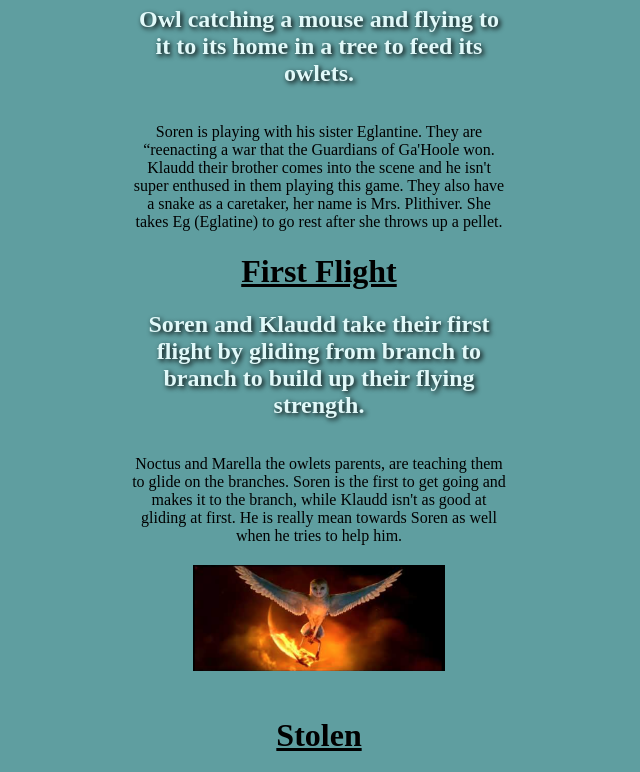
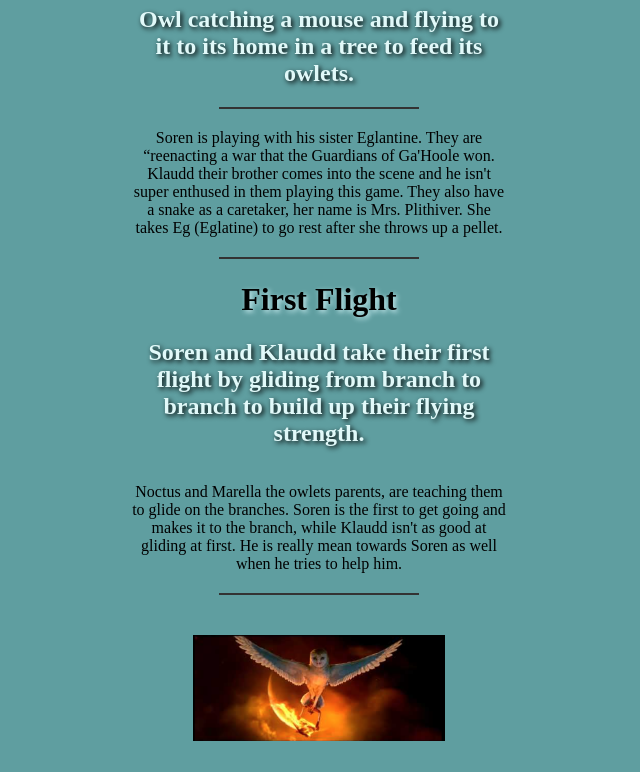
Before and after one commit to NarcolepticNobody/WebDesign, a plain HTML site: page Assignment1/index.html in a window 1280 px wide. Shown: the part 731-1503 px from the top of the page, without its empty margins (321-961 px from the left). Drawn offline with Linux system fonts and the light colour scheme.

Commit message:
color change, lines added

```diff
--- a/Assignment1/index.html
+++ b/Assignment1/index.html
@@ -25,14 +25,16 @@
 <h1>Opening Scene: Nested in the Tree </h1>
 
 <h2>Owl catching a mouse and flying to it to its home in a tree to feed its owlets.</h2>
-<br></br>
+<hr>
 <p>Soren is playing with his sister Eglantine. They are “reenacting a war that the Guardians of Ga'Hoole won. Klaudd their brother comes into the scene and he isn't super enthused in them playing this game. They also have a snake as a caretaker, her name is Mrs. Plithiver. She takes Eg (Eglatine) to go rest after she throws up a pellet.</p>
-
+<hr>
 <h1>First Flight</h1>
 
 <h2>Soren and Klaudd take their first flight by gliding from branch to branch to build up their flying strength.</h2>
 <br></br>
 <p>Noctus and Marella the owlets parents, are teaching them to glide on the branches. Soren is the first to get going and makes it to the branch, while Klaudd isn't as good at gliding at first. He is really mean towards Soren as well when he tries to help him.</p>
+
+<hr>
 
 <img src="../assets/images/Soren.png" alt="soren fire" class="soren-fire">
 
@@ -42,7 +44,7 @@
 <br></br>
 <p>Soren and Klaudd both end up on the ground without a way to get back up. They encounter some type of animal on the ground that almost attacks Klaudd but Soren scares it away. In swoops two adult owls that pick them up and start flying away from their tree. They have been owlknapped!</p>
 
-
+<hr>
 <h1>Held Captive</h1>
 
 <h2>They are taken away from their home and are with a bunch of other young owls.</h2>
@@ -50,7 +52,7 @@
 <p>The young owls are brought to a place where they are forced to do labor, little did they know that everything in their life was about to change.</p>
 <img src="../assets/images/fight.png" alt="owl fight" class="owl-fight">
 
-
+<hr>
 
 </body>
 </html>
--- a/Assignment1/style/style.css
+++ b/Assignment1/style/style.css
@@ -1,8 +1,8 @@
 h1 {
     display: block;
     text-align: center;
+    text-shadow: 2px 2px 5px rgb(201, 237, 241);
 
-     text-decoration-line: underline;
 
 
 }
@@ -53,3 +53,9 @@ p { max-width: 30%; /* paragraph never gets wider than 60% of the screen */
         display: outside;    /* allows margin auto to center */
         margin: 20px auto; /* center horizontally with some space above/below */
       }
+      hr {
+        border: none;               /* remove default look */
+        border-top: 2px solid #333; /* line thickness + color */
+        width: 200px;               /* set desired width */
+        margin: 20px auto;          /* vertical + horizontal centering */
+      }
```
